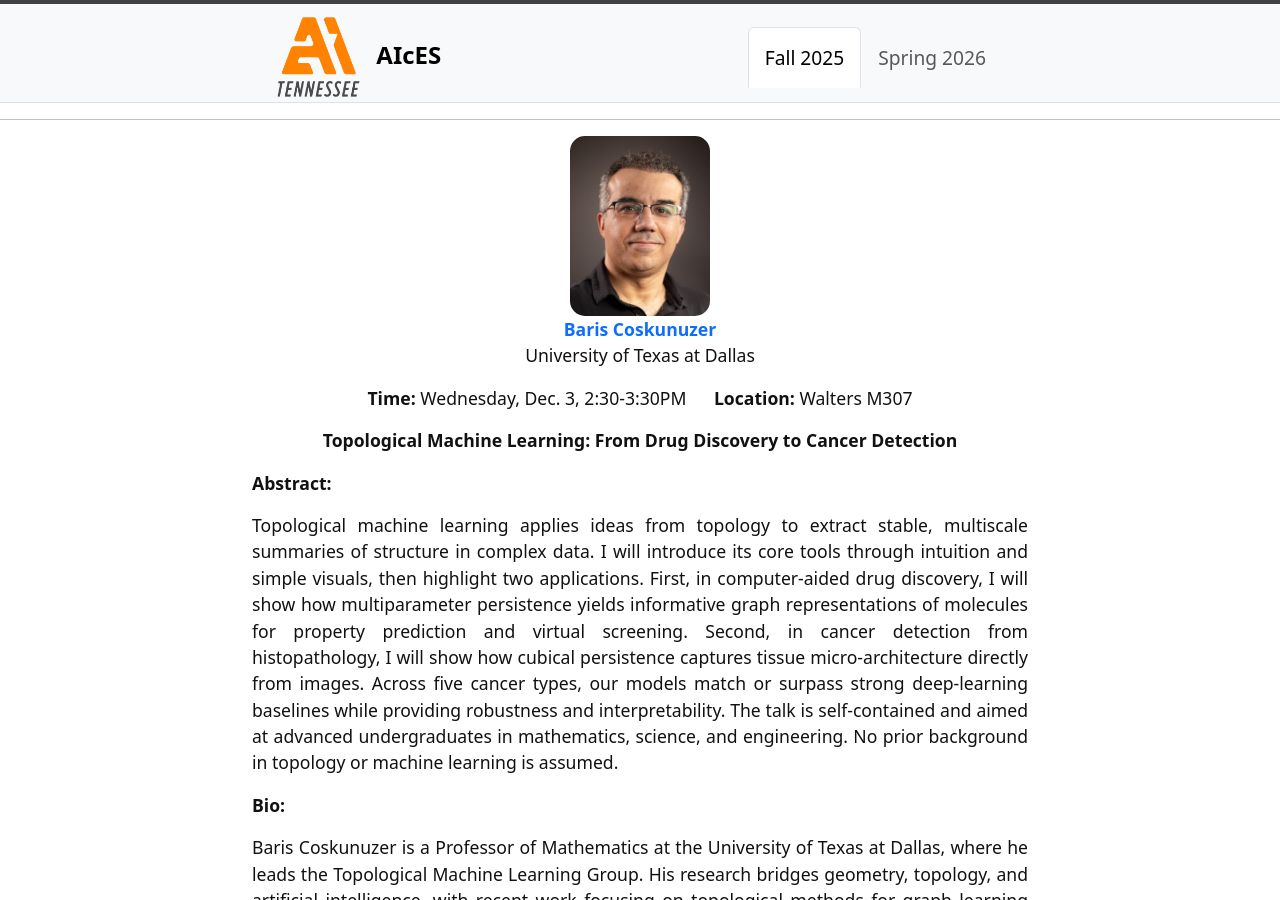
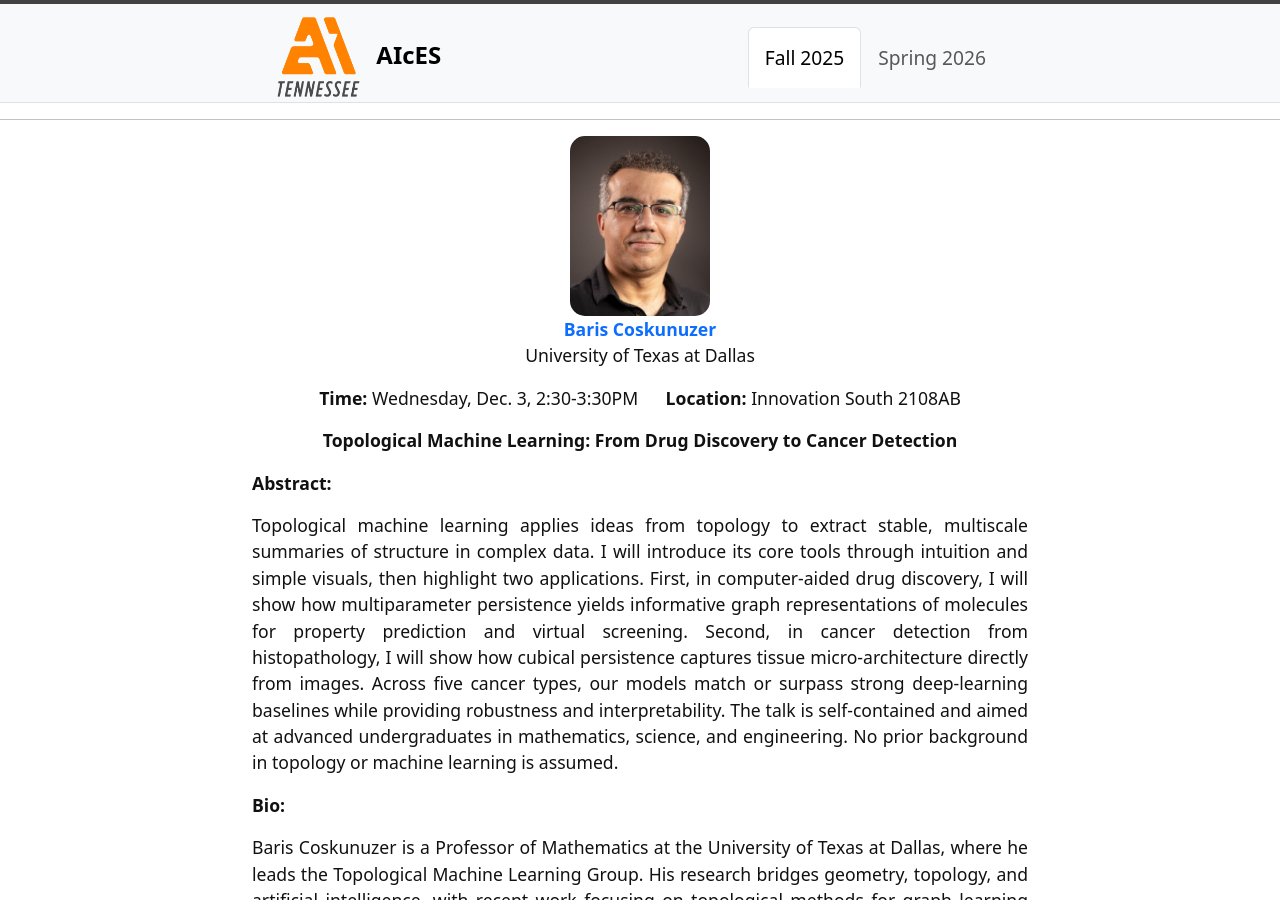
Before and after one commit to AIc-ES/AIcES-seminar, a Jekyll site: the page 2025fall.html, which Jekyll copies as it is, in a window 1280 px wide and 900 px high. Built offline with Jekyll 4.4.1, drawn with Linux system fonts in a browser that asks for light colours.

Commit message:
Add files via upload

```diff
--- a/2025fall.html
+++ b/2025fall.html
@@ -104,7 +104,7 @@
             <p><strong><a href="https://profiles.utdallas.edu/coskunuz" target="_blank" class="speaker-link">Baris Coskunuzer</a></strong><br />University of Texas at Dallas</p>
           </div>
 
-          <p><strong>Time: </strong> Wednesday, Dec. 3, 2:30-3:30PM &nbsp;&nbsp;&nbsp;&nbsp;<strong> Location:</strong> Walters M307</p>
+          <p><strong>Time: </strong> Wednesday, Dec. 3, 2:30-3:30PM &nbsp;&nbsp;&nbsp;&nbsp;<strong> Location:</strong> Innovation South 2108AB</p>
 
           <p><strong>Topological Machine Learning: From Drug Discovery to Cancer Detection</strong></p>
         </div>
--- a/index.html
+++ b/index.html
@@ -105,7 +105,7 @@ discovery, workforce development, and societal impact via ethical, collaborative
       </a>
       <p><strong><a href="https://profiles.utdallas.edu/coskunuz" target="_blank" class="speaker-link">Baris Coskunuzer</a></strong><br />University of Texas at Dallas</p>
     </div>
-    <p><strong>Time: </strong> Wednesday, Dec. 3, 2:30-3:30 PM &nbsp;&nbsp;&nbsp;&nbsp;<strong> Location:</strong> Walters M307</p>
+    <p><strong>Time: </strong> Wednesday, Dec. 3, 2:30-3:30 PM &nbsp;&nbsp;&nbsp;&nbsp;<strong> Location:</strong> Innovation South 2108AB</p>
     <p><strong>Topological Machine Learning: From Drug Discovery to Cancer Detection</strong></p>
     <p><a href="./2025fall.html#baris-coskunuzer-abstract" class="speaker-link">Details and abstract &rarr;</a></p>
   </div>
```
